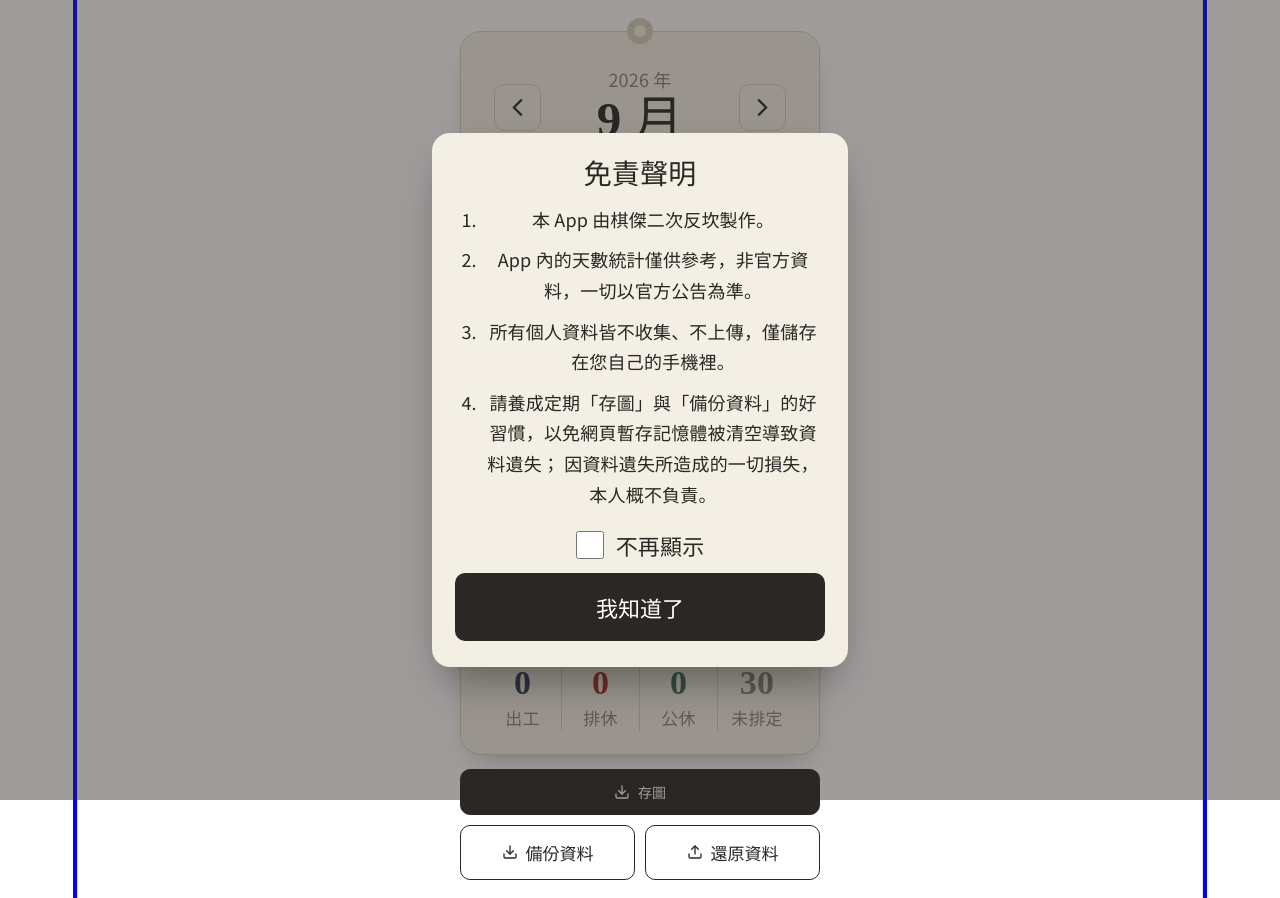
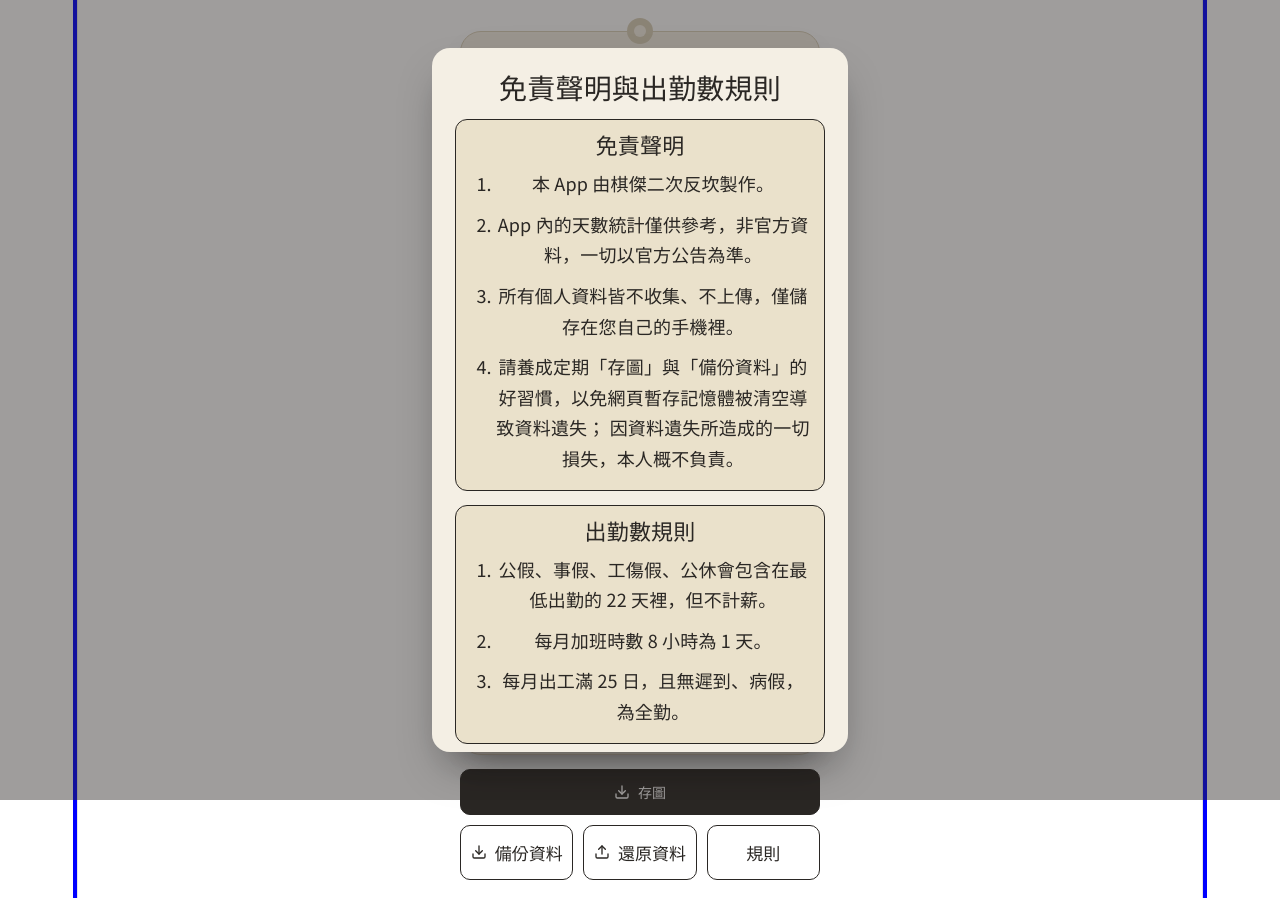
Before and after one commit to 0jerryqq-star/my-perfect-pwa, a React (Vite) app: page / in a window 1280 px wide. Built offline with nearby package versions, Linux system fonts and the light colour scheme.

Commit message:
update app

```diff
--- a/src/App.jsx
+++ b/src/App.jsx
@@ -105,6 +105,7 @@ export default function AttendanceCalendar() {
     }
   });
   const [dontShowAgain, setDontShowAgain] = useState(false);
+  const [showRules, setShowRules] = useState(false);
   const handleConfirmDisclaimer = () => {
     if (dontShowAgain) {
       try {
@@ -647,7 +648,10 @@ export default function AttendanceCalendar() {
 
         .ac-disclaimer-backdrop { z-index: 100; }
         .ac-disclaimer-title { font-family:'Noto Serif TC', serif; font-weight:900; font-size:28px; text-align:center; margin-bottom:16px; }
-        .ac-disclaimer-list { margin:0 0 22px; padding-left:26px; font-size:18px; line-height:1.7; color:var(--ink); }
+        .ac-disclaimer { max-height:88vh; overflow-y:auto; }
+        .ac-card-box { border:1.5px solid var(--ink); border-radius:12px; padding:14px 14px 4px; margin-bottom:14px; background: var(--paper-edge); }
+        .ac-card-title { font-family:'Noto Serif TC', serif; font-weight:900; font-size:22px; margin-bottom:8px; }
+        .ac-disclaimer-list { margin:0 0 12px; padding-left:26px; font-size:18px; line-height:1.7; color:var(--ink); }
         .ac-disclaimer-list li { margin-bottom:10px; }
         .ac-dontshow { display:flex; align-items:center; justify-content:center; gap:12px; margin:6px 0 14px; font-size:22px; color:var(--ink); cursor:pointer; }
         .ac-dontshow input { width:28px; height:28px; accent-color: var(--work); cursor:pointer; margin:0; }
@@ -967,6 +971,9 @@ export default function AttendanceCalendar() {
           <Upload size={16} />
           還原資料
         </button>
+        <button className="ac-backup-btn" onClick={() => setShowRules(true)}>
+          規則
+        </button>
         <input
           ref={importRef}
           type="file"
@@ -976,10 +983,12 @@ export default function AttendanceCalendar() {
         />
       </div>
 
-      {showDisclaimer && (
+      {(showDisclaimer || showRules) && (
         <div className="ac-backdrop ac-disclaimer-backdrop">
-          <div className="ac-sheet ac-disclaimer" role="dialog" aria-modal="true" aria-label="免責聲明">
-            <div className="ac-disclaimer-title">免責聲明</div>
+          <div className="ac-sheet ac-disclaimer" role="dialog" aria-modal="true" aria-label="免責聲明與出勤數規則">
+            <div className="ac-disclaimer-title">免責聲明與出勤數規則</div>
+            <div className="ac-card-box">
+              <div className="ac-card-title">免責聲明</div>
               <ol className="ac-disclaimer-list">
                 <li>本 App 由棋傑二次反坎製作。</li>
                 <li>App 內的天數統計僅供參考，非官方資料，一切以官方公告為準。</li>
@@ -989,6 +998,21 @@ export default function AttendanceCalendar() {
                   因資料遺失所造成的一切損失，本人概不負責。
                 </li>
               </ol>
+            </div>
+            <div className="ac-card-box">
+              <div className="ac-card-title">出勤數規則</div>
+              <ol className="ac-disclaimer-list">
+                <li>公假、事假、工傷假、公休會包含在最低出勤的 22 天裡，但不計薪。</li>
+                <li>每月加班時數 8 小時為 1 天。</li>
+                <li>每月出工滿 25 日，且無遲到、病假，為全勤。</li>
+              </ol>
+            </div>
+            {showRules && !showDisclaimer ? (
+              <button className="ac-confirm" onClick={() => setShowRules(false)}>
+                關閉
+              </button>
+            ) : (
+              <>
                 <label className="ac-dontshow">
                   <input
                     type="checkbox"
@@ -1000,6 +1024,8 @@ export default function AttendanceCalendar() {
                 <button className="ac-confirm" onClick={handleConfirmDisclaimer}>
                   我知道了
                 </button>
+              </>
+            )}
           </div>
         </div>
       )}
```
Lines whose indentation alone changed are shown as unchanged.
